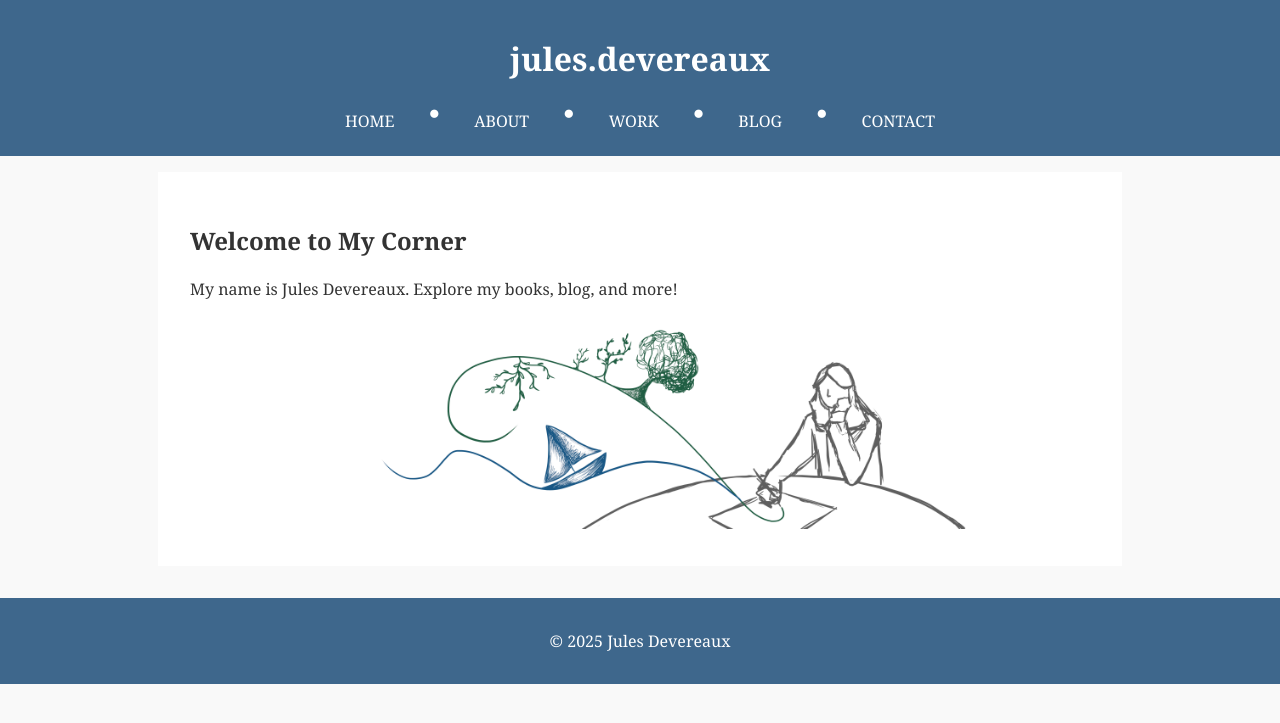
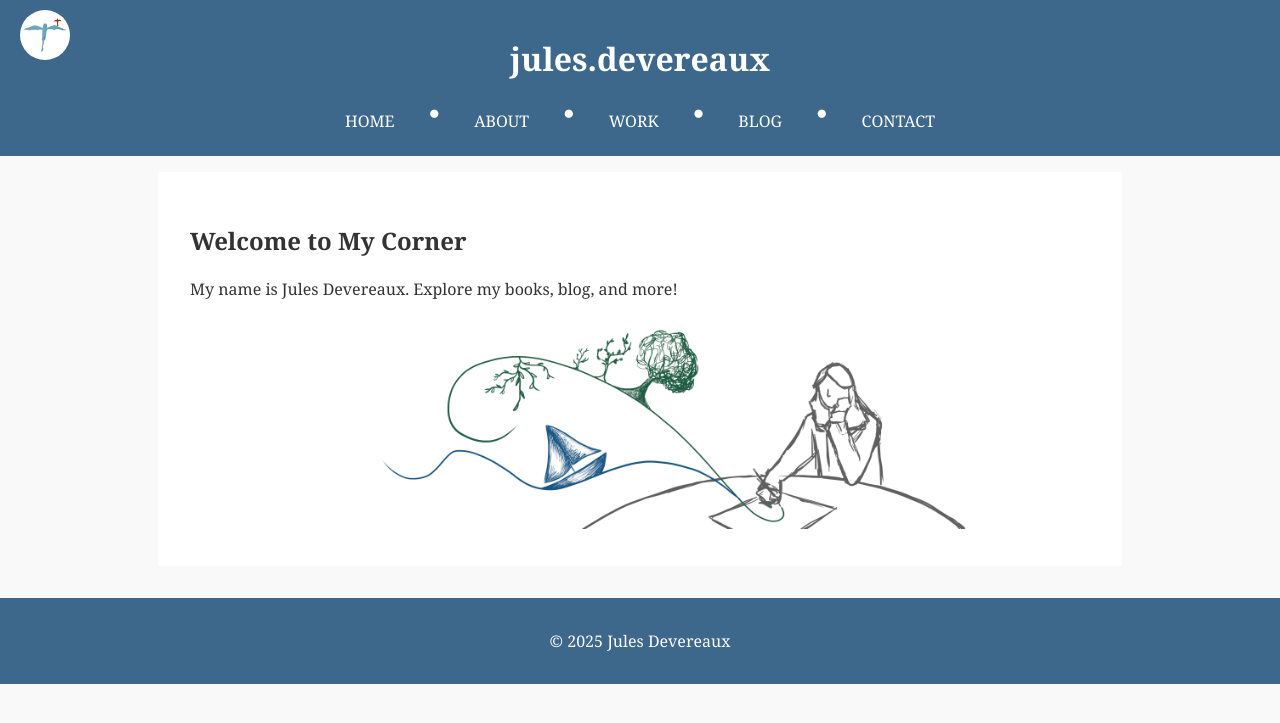
Before and after one commit to julesdevereaux/julesdevereaux.github.io, a Jekyll site: the page built from index.html, in a window 1280 px wide. Shown: the top 723 px of the page. Built offline with Jekyll 4.4.1, drawn with Linux system fonts in a browser that asks for light colours.

Commit message:
Update default.html

```diff
--- a/_layouts/default.html
+++ b/_layouts/default.html
@@ -9,6 +9,7 @@
 <body>
   <header>
     <h1>jules.devereaux</h1>
+    <img src="/work/images/DragonAndBird.png" alt="Author Icon" class="icon">
     <nav>
       <ul class="nav">
         <li><a href="{{ '/' | relative_url }}">HOME</a></li>
```
